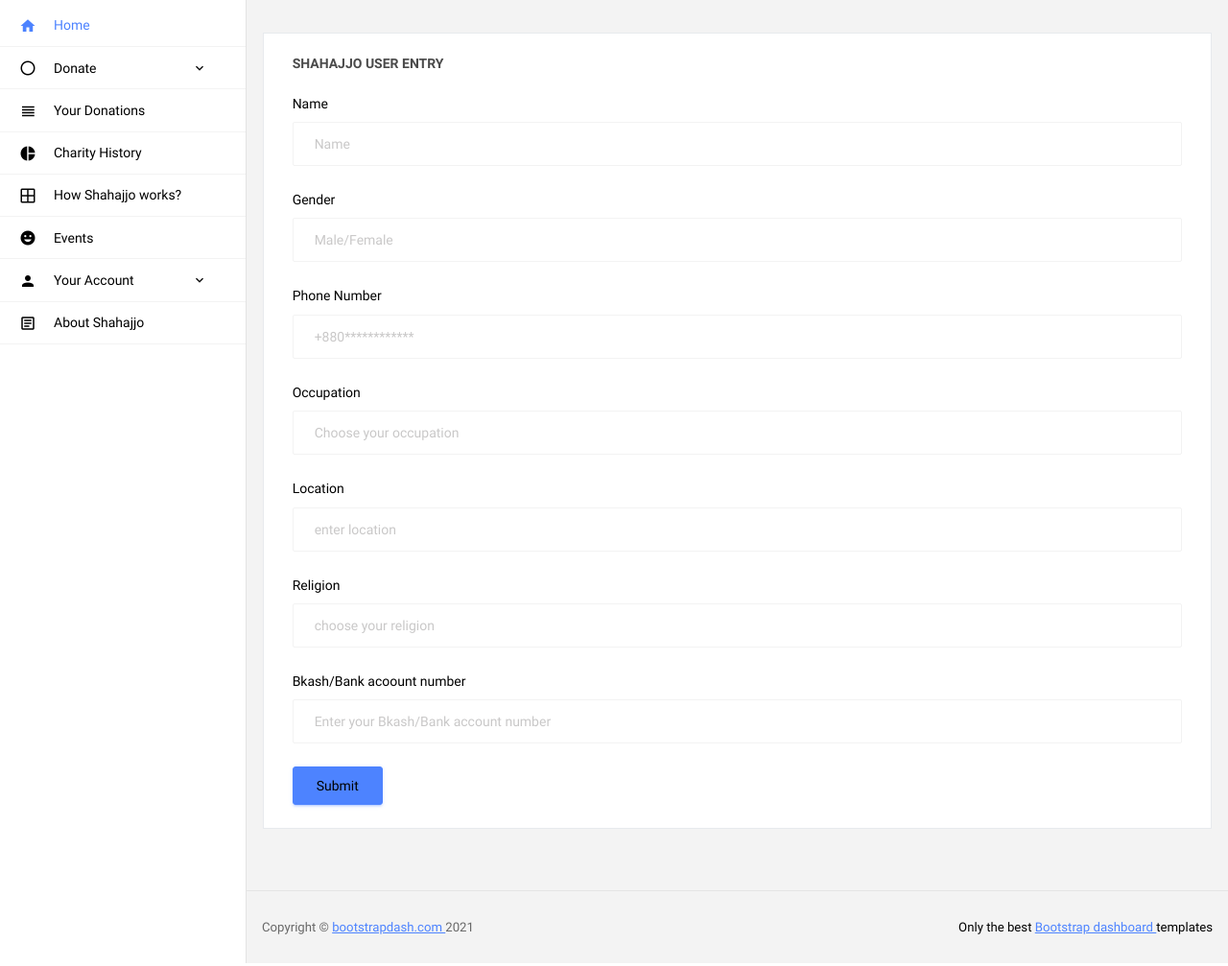
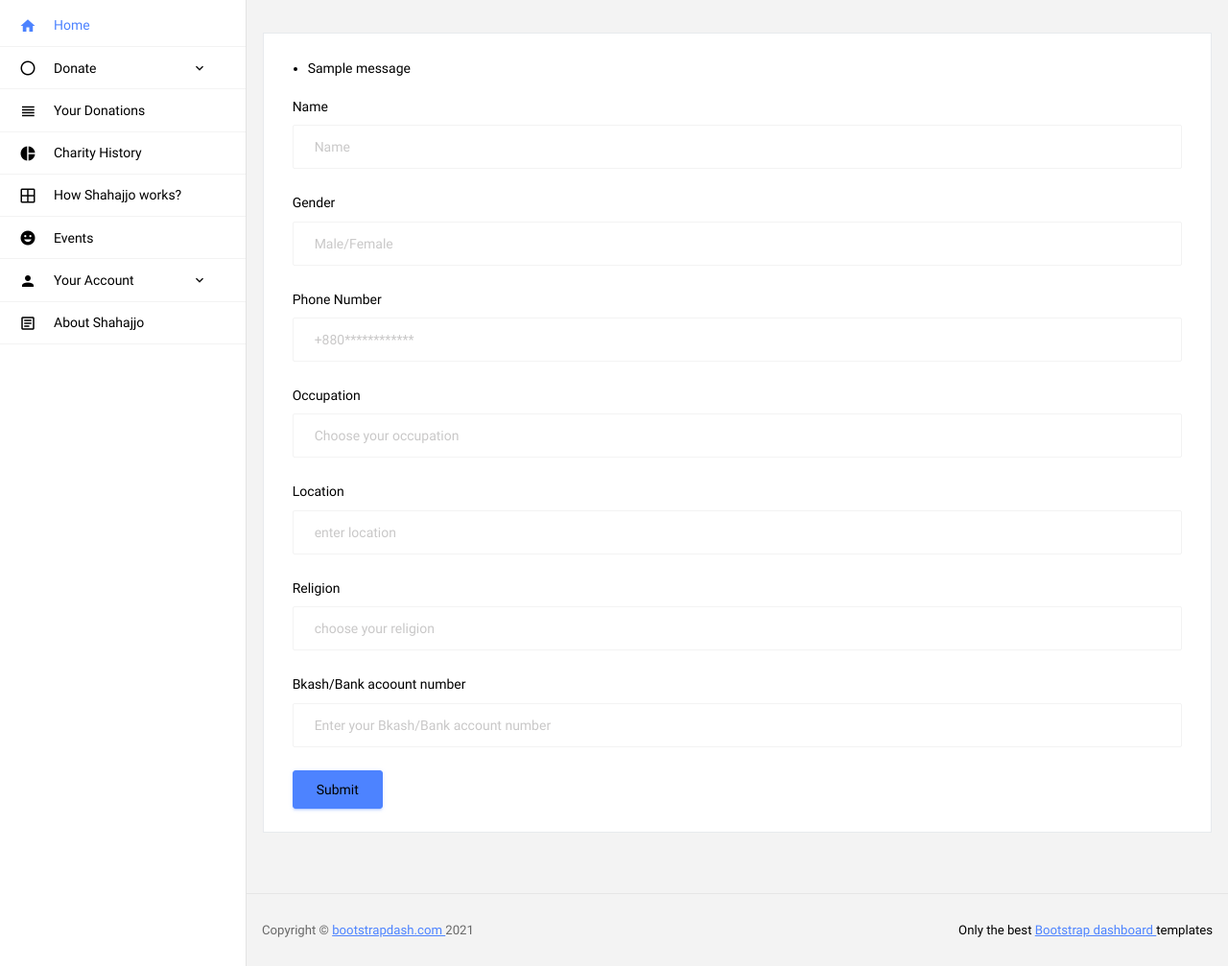
Before and after one commit to Tahsin2k5/Shahajjo_rep, a Django app: page /catAdmin/ in a window 1280 px wide. Shown: the part 60-1067 px from the top of the page at 96% size. Run offline with Django 4.2, Linux system fonts and the light colour scheme; tables that the repository leaves empty hold one stand-in row (values such as "Sample post"); one stand-in notice (Sample message) is shown; some libraries are stand-ins or nearby versions.

Commit message:
(name) data-entry success MSG

```diff
--- /dev/null
+++ b/Shahajjo/shahajjo/models.py
@@ -0,0 +1,4 @@
+from django.db import models
+class Categories(models.Model):
+    id = models.AutoField(primary_key=True)
+    name = models.CharField(max_length=500)
--- a/Shahajjo/shahajjo/settings.py
+++ b/Shahajjo/shahajjo/settings.py
@@ -38,6 +38,7 @@
     'django.contrib.sessions',
     'django.contrib.messages',
     'django.contrib.staticfiles',
+    'shahajjo'
 ]
 
 MIDDLEWARE = [
--- a/Shahajjo/shahajjo/urls.py
+++ b/Shahajjo/shahajjo/urls.py
@@ -19,6 +19,6 @@
 
 urlpatterns = [
     path('admin/', admin.site.urls),
-    path('catAdmin/', v.index),
+    path('catAdmin/', v.index,name = 'catadmin'),
      path('insert/', v.insert,name='cat_insert'),
 ]
--- a/Shahajjo/shahajjo/views.py
+++ b/Shahajjo/shahajjo/views.py
@@ -1,8 +1,12 @@
-from django.shortcuts import HttpResponse, render
+from django.shortcuts import HttpResponse, render, redirect
+from django.contrib import messages
+
+from .models import Categories
+
 def index(request):
     return render(request,'admin/cat.html')
 def insert(request):
-    name = request.POST.get('name')
+    cat_name = request.POST.get('name')
     gender = request.POST.get('gender')
     phn_number = request.POST.get('phn_number')
     occupation = request.POST.get('occupation')
@@ -10,5 +14,11 @@
     gender = request.POST.get('gender')
     bank_no = request.POST.get('bank_no')
 
+    cat_obj = Categories()
+    cat_obj.name = cat_name
+    cat_obj.save()
+    messages.success(request, "Data inserted successfully")
+    return redirect('catadmin')
+
 
     return HttpResponse(name)
--- a/Shahajjo/templates/admin/cat.html
+++ b/Shahajjo/templates/admin/cat.html
@@ -250,7 +250,16 @@
             <div class="col-12 grid-margin stretch-card">
               <div class="card">
                 <div class="card-body">
-                  <h4 class="card-title">SHAHAJJO User Entry</h4>
+                  {% if messages %}
+                    <ul class="messages">
+                        {% for message in messages %}
+                        <li{% if message.tags %} class="{{ message.tags }}"{% endif %}>
+                            {% if message.level == DEFAULT_MESSAGE_LEVELS.ERROR %}Important: {% endif %}
+                            {{ message }}
+                        </li>
+                        {% endfor %}
+                    </ul>
+                    {% endif %}
                   <form class="forms-sample" method="post" action="{% url 'cat_insert' %}">
                     {% csrf_token %}
                     <div class="form-group">
```
Also changed, not shown: Shahajjo/shahajjo/migrations/0001_initial.py (added), Shahajjo/shahajjo/migrations/__init__.py (added).
